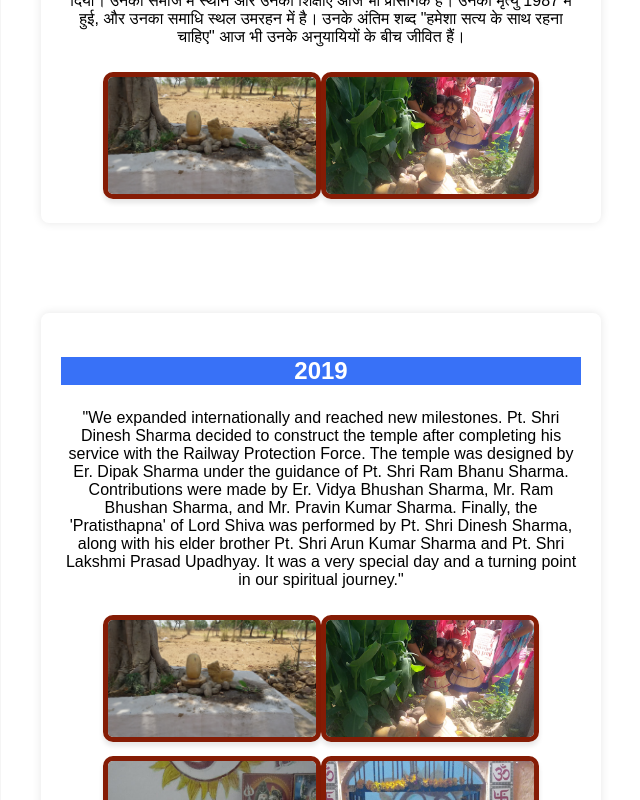
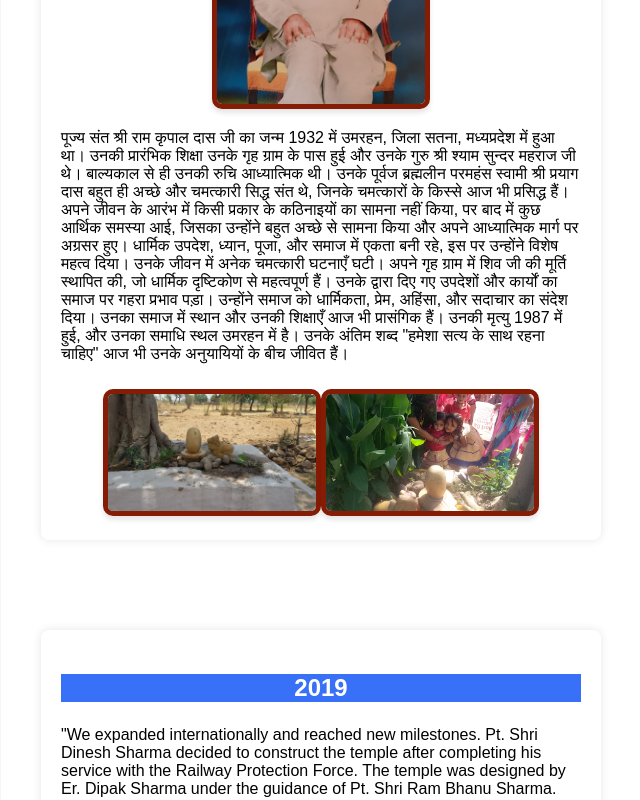
Before and after one commit to vidya-aye/paramhansweb, an Angular app: page /home in a window 1280 px wide. Shown: the part 2100-2900 px from the top of the page, without its empty margins (319-959 px from the left). Built offline with nearby package versions, Linux system fonts and the light colour scheme.

Commit message:
Initail Commit

```diff
--- a/src/app/home/home.component.css
+++ b/src/app/home/home.component.css
@@ -72,9 +72,12 @@
     /* width: 60%; */
     /* margin: 50px auto;
     padding: 20px; */
-    max-width: 600px;
+    max-width: 1100px;
+    margin: 20px auto;
+    padding: 20px;
+    /* max-width: 600px;
     margin: 50px auto;
-    padding: 20px;
+    padding: 20px; */
     background: white;
     position: relative;
     /*
@@ -233,6 +236,14 @@ nav a {
 
 }
 
+.hstory1 {
+    text-align: left;
+}
+
+.para1 {
+    text-align: left;
+}
+
 
 .timeline {
     position: relative;
--- a/src/app/home/home.component.html
+++ b/src/app/home/home.component.html
@@ -224,7 +224,9 @@
                 <div class="content">
                     <!-- background-image: url('assets\images\om.jpg'); -->
                     <h3>1932</h3>
+                    <img src="assets\images\babbaji.jpg">
                     <p class="hstory1">
+
                         पूज्य संत श्री राम कृपाल दास जी का जन्म 1932 में उमरहन, जिला सतना, मध्यप्रदेश में हुआ था। उनकी
                         प्रारंभिक शिक्षा उनके गृह ग्राम के पास हुई और उनके गुरु श्री श्याम सुन्दर महराज जी थे। बाल्यकाल
                         से ही उनकी रुचि आध्यात्मिक थी। उनके पूर्वज ब्रह्मलीन परमहंस स्वामी श्री प्रयाग दास बहुत ही अच्छे
@@ -247,7 +249,7 @@
             <div class="container right">
                 <div class="content">
                     <h3>2019</h3>
-                    <p>"We expanded internationally and reached new milestones. Pt. Shri Dinesh Sharma decided to
+                    <p class="para1">"We expanded internationally and reached new milestones. Pt. Shri Dinesh Sharma decided to
                         construct the temple after completing his service with the Railway Protection Force. The temple
                         was designed by Er. Dipak Sharma under the guidance of Pt. Shri Ram Bhanu Sharma. Contributions
                         were made by Er. Vidya Bhushan Sharma, Mr. Ram Bhushan Sharma, and Mr. Pravin Kumar Sharma.
```
Also changed, not shown: src/assets/images/babbaji.jpg (added).
